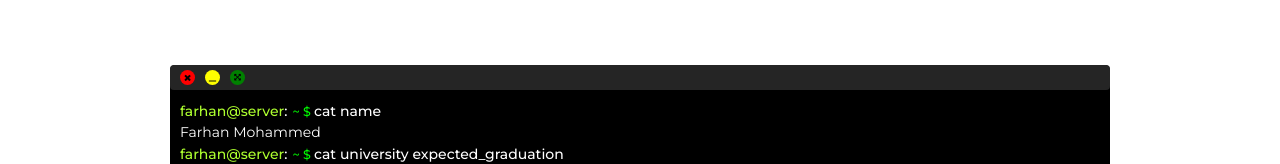
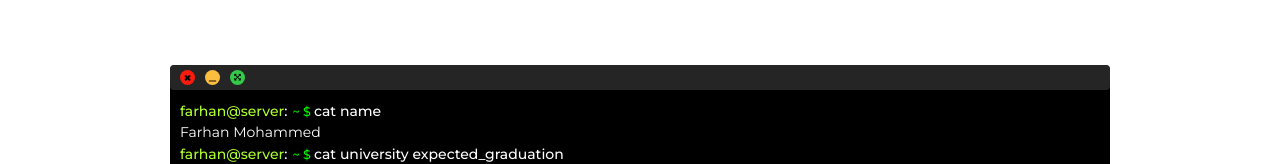
Before and after one commit to farhan-mohammed/farhan.site-v2, a React (Create React App) app: page / in a window 1280 px wide. In both pictures the pointer is over the element 187 px from the left and 1108 px from the top of the page. Shown: the part 1031-1195 px from the top of the page. Built offline with nearby package versions, Linux system fonts and the light colour scheme.

Commit message:
Update _terminal.scss

```diff
--- a/src/css/_terminal.scss
+++ b/src/css/_terminal.scss
@@ -63,18 +63,28 @@ $terminalHeight: 400px;
             }
         }
         &__close {
+            background-color: #fd635a;
+            &:hover {
+                background-color: darken(#fd635a, 15);
+            }
             & > i {
                 transform: translateX(0.25px) translateY(1px) scale(1.1);
             }
         }
         &__minimize {
-            background-color: yellow;
+            background-color: #fdbd3f;
+            &:hover {
+                background-color: darken(#fdbd3f, 15);
+            }
             & > i {
                 transform: translateX(0px) translateY(1px);
             }
         }
         &__fullscreen {
-            background-color: green;
+            background-color: #34c949;
+            &:hover {
+                background-color: darken(#34c949, 15);
+            }
             & > i {
                 transform: translateX(0px) translateY(0px);
             }
```
